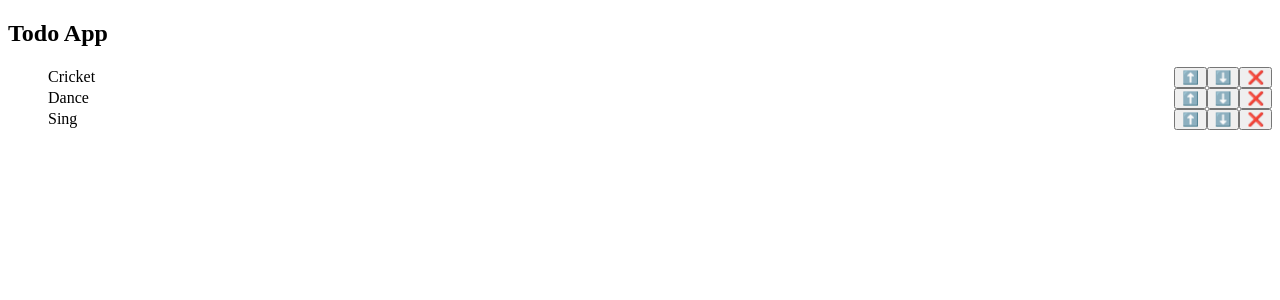
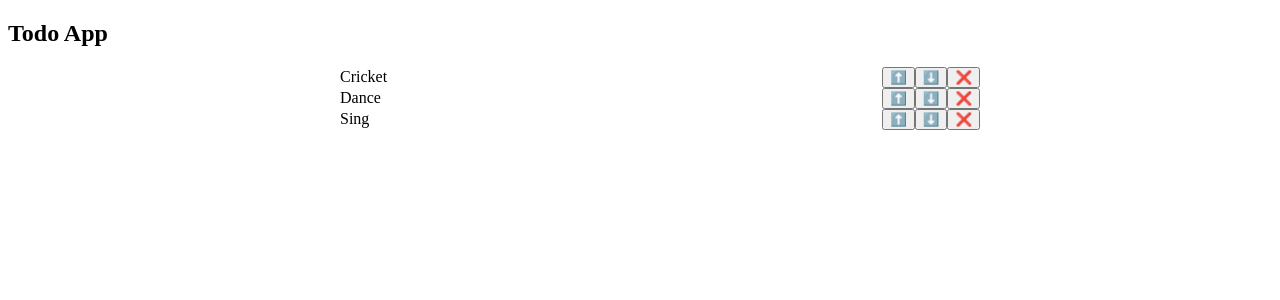
Before and after one commit to Amit180745/Practice_WebDev, a React (Create React App) app in the folder Day_14/firstapp/: page / in a window 1280 px wide. Shown: the top 300 px of the page. Built offline with nearby package versions, Linux system fonts and the light colour scheme.

Commit message:
props in ReactJs

```diff
--- a/Day_14/firstapp/src/components/TodoApp/TodoApp.js
+++ b/Day_14/firstapp/src/components/TodoApp/TodoApp.js
@@ -4,13 +4,27 @@ import TodoList from '../TodoList/TodoList';
 const TodoApp = () => {
 
     let initialTasks = ["Cricket", "Dance", "Sing"]
-    const [tasks, setTasks] = useState(initialTasks)
+    const [tasks, setTasks] = useState(initialTasks);
+
+    function decreasePriority(taskName){
+        console.log("You are trying to reduce the priority",taskName);
+    }
+    function increasePriority(taskName){
+        console.log("You are trying to increase the priority",taskName);
+    }
+    function deleteTask(taskName){
+        console.log("You are trying to deleting",taskName);
+    }
 
     return (
     <div>
         <h2>Todo App</h2>
         {/* TodoList({tasks}) */}
-        <TodoList tasks = {tasks}/>
+        <TodoList
+            tasks={tasks}
+            decreasePriority={decreasePriority}
+            increasePriority={increasePriority}
+            deleteTask={deleteTask}/>
     </div>
   )
 }
--- a/Day_14/firstapp/src/components/TodoItem/TodoItem.js
+++ b/Day_14/firstapp/src/components/TodoItem/TodoItem.js
@@ -1,14 +1,14 @@
 import React from 'react';
 import classes from './TodoItem.module.css';
 
-const TodoItem = ({taskName}) => {
+const TodoItem = ({taskName, decreasePriority, increasePriority, deleteTask}) => {
   return (
     <div className={classes['taskItem']}>
         <div className={classes['taskName']}>{taskName}</div>
         <div className={classes['btngroup']}>
-        <button>⬆️</button>
-        <button>⬇️</button>
-        <button>❌</button>
+        <button onClick={() => increasePriority(taskName)}>⬆️</button>
+        <button onClick={() => decreasePriority(taskName)}>⬇️</button>
+        <button onClick={()=> deleteTask(taskName)}>❌</button>
         </div>
     </div>
   )
--- a/Day_14/firstapp/src/components/TodoItem/TodoItem.module.css
+++ b/Day_14/firstapp/src/components/TodoItem/TodoItem.module.css
@@ -1,6 +1,6 @@
 .taskItem{
-    /* width: 50vw;
-    margin: auto; */
+    width: 50vw;
+    margin: auto;
     display: flex;
     align-items: center;
     justify-content: space-between;
--- a/Day_14/firstapp/src/components/TodoList/TodoList.js
+++ b/Day_14/firstapp/src/components/TodoList/TodoList.js
@@ -1,12 +1,17 @@
 import React from 'react'
 import TodoItem from '../TodoItem/TodoItem';
 
-const TodoList = (props) => {
-    let tasks = props.tasks;
+const TodoList = ({tasks,decreasePriority,increasePriority,deleteTask}) => {
   return (
     <div>
         <ul>
-            {tasks.map((task, indx) => <TodoItem key={indx} taskName = {task}/>)}
+            {tasks.map((task, indx) =>
+            <TodoItem
+            key={indx}
+            taskName = {task}
+            decreasePriority={decreasePriority}
+            increasePriority={increasePriority}
+            deleteTask={deleteTask}/>)}
         </ul>
     </div>
   )
```
